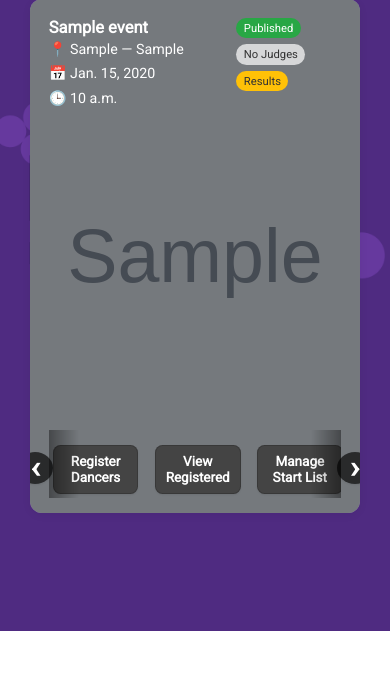
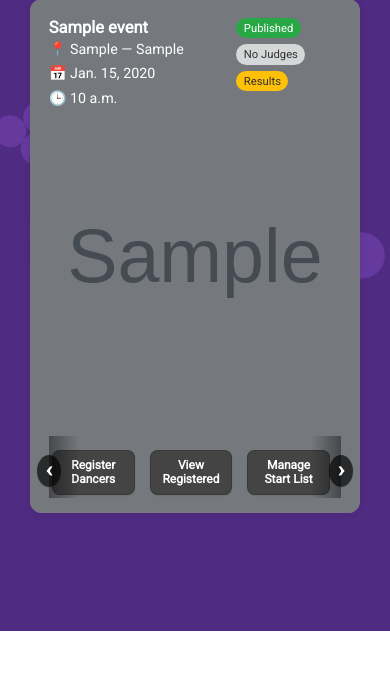
Before and after one commit to comi-cvetkovic/dance_portal_starter, a Django app: page /events/ in a window 390 px wide. Shown: the part 213-907 px from the top of the page. Run offline with Django 5.2, Linux system fonts and the light colour scheme; a user stored in the database is signed in; tables that the repository leaves empty hold one stand-in row (values such as "Sample post"); grey boxes marked "Sample" are stand-in pictures.

Commit message:
Adjust carousel

```diff
--- a/core/templates/core/event_list.html
+++ b/core/templates/core/event_list.html
@@ -260,6 +260,21 @@
         max-width: none !important;
         margin: 0 !important;
       }
+
+      .event-actions .btn {
+        flex: 0 0 calc(25% - 0.5rem);
+        font-size: 0.8rem;
+        padding: 0.35rem 0.5rem;
+        margin: 0.2rem;
+    }
+
+    /* Arrows closer to edge of poster */
+    .carousel-btn {
+        font-size: 1.4rem;
+        padding: 0.4rem 0.6rem;
+    }
+    .carousel-btn.prev { left: -1.2rem; }
+    .carousel-btn.next { right: -1.2rem; }
     }
 </style>
 {% endblock %}
```
